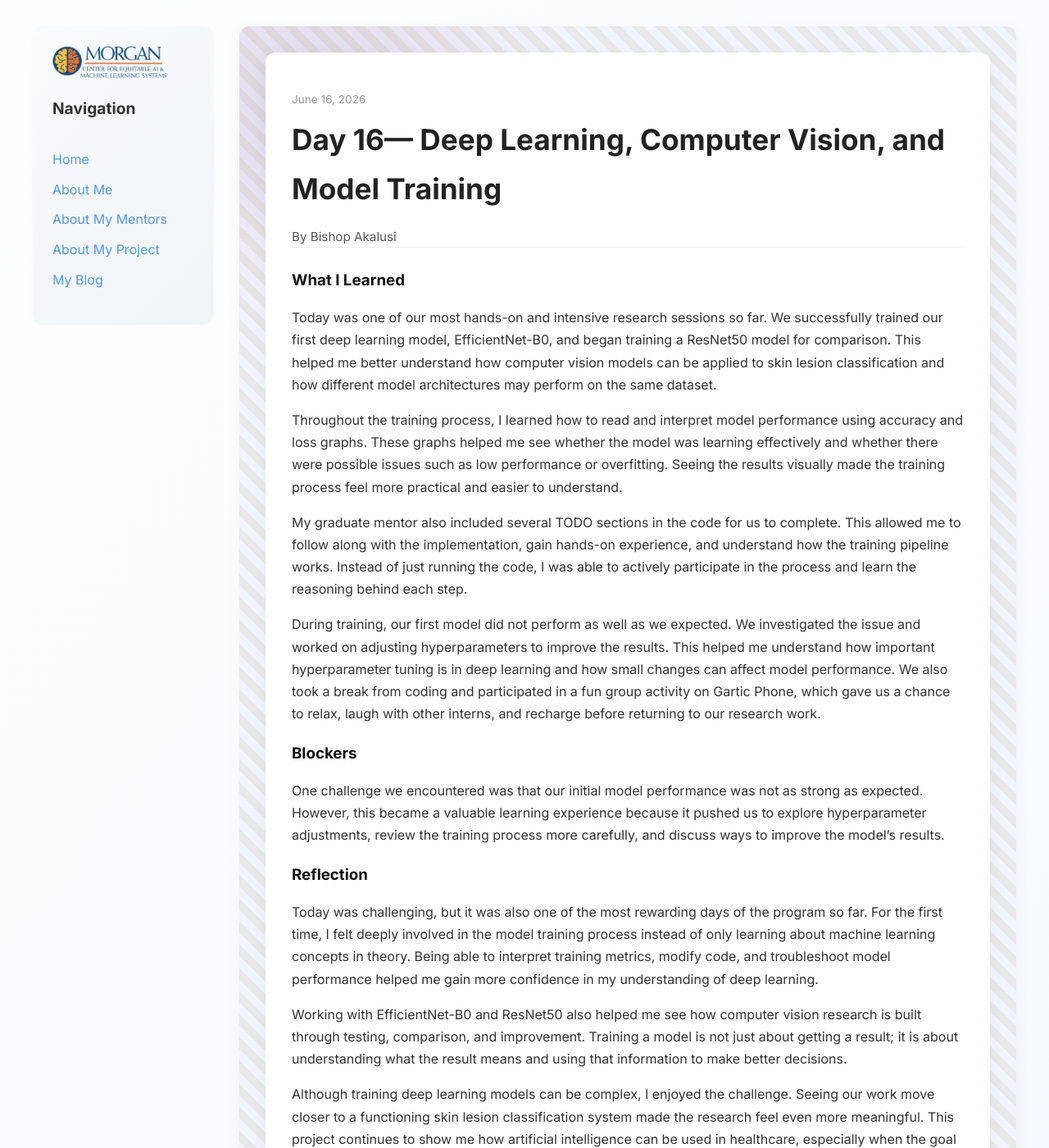
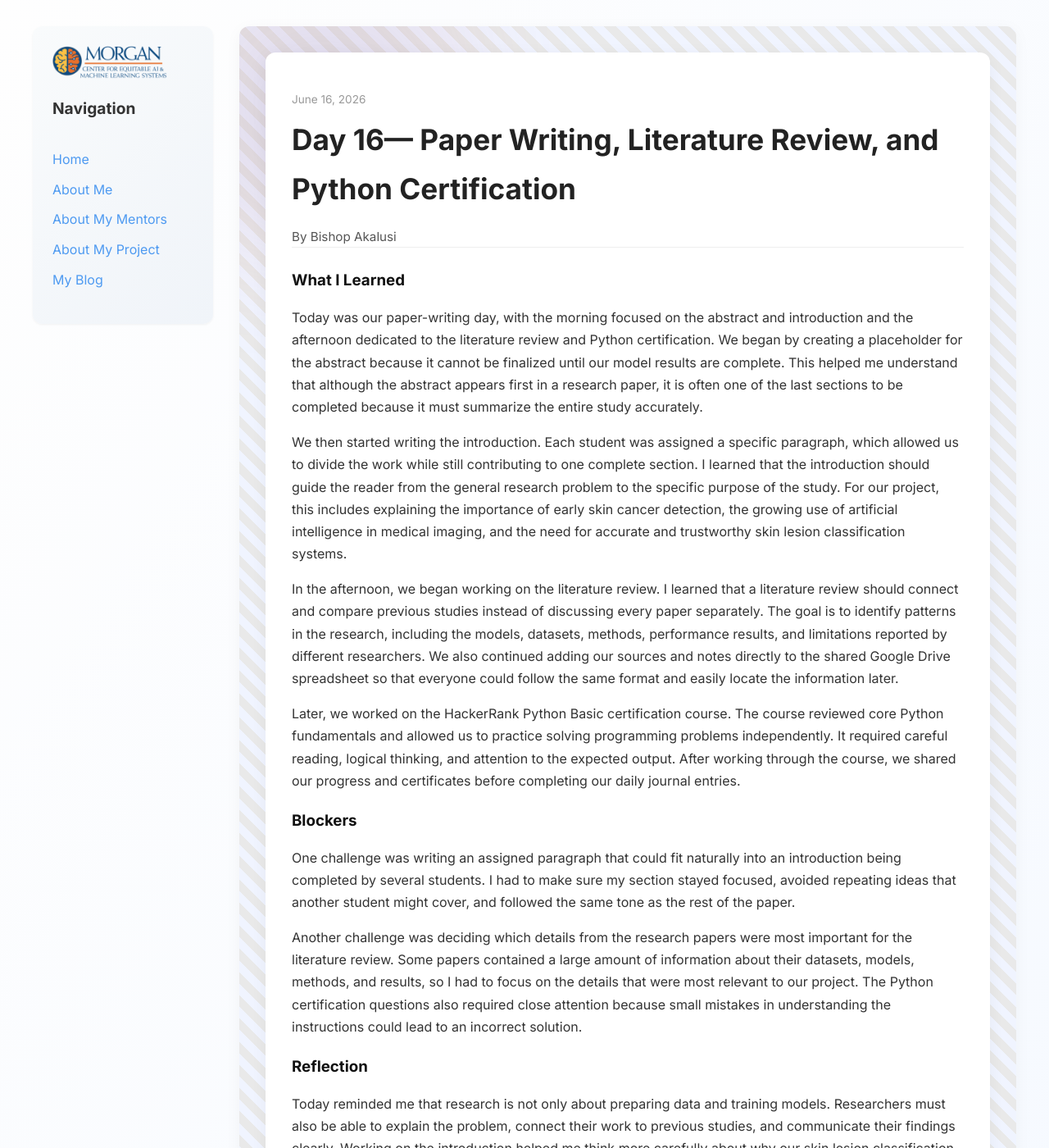
Before and after one commit to bisha1111/bisha1111ceamls26.github.io, a Jekyll site: the page built from _posts/2026-06-16-day-16.md, in a window 1280 px wide and 1400 px high. Shown: the whole window at 82% size. Built offline with Jekyll 4.4.1, drawn with Linux system fonts in a browser that asks for light colours; some of the changed text lies outside the part shown.

Commit message:
Update 2026-06-16-day-16.md

```diff
--- a/_posts/2026-06-16-day-16.md
+++ b/_posts/2026-06-16-day-16.md
@@ -1,26 +1,28 @@
 ---
 layout: post
-title: "Day 16— Deep Learning, Computer Vision, and Model Training"
+title: "Day 16— Paper Writing, Literature Review, and Python Certification"
 date: 2026-06-16
 permalink: /day16.html
-tags: ["Research", "Deep Learning", "Computer Vision", "EfficientNet", "ResNet", "Machine Learning"]
+tags: ["Research", "Academic Writing", "Literature Review", "Python", "HackerRank"]
 
 what_i_learned: |
-  Today was one of our most hands-on and intensive research sessions so far. We successfully trained our first deep learning model, EfficientNet-B0, and began training a ResNet50 model for comparison. This helped me better understand how computer vision models can be applied to skin lesion classification and how different model architectures may perform on the same dataset.
+  Today was our paper-writing day, with the morning focused on the abstract and introduction and the afternoon dedicated to the literature review and Python certification. We began by creating a placeholder for the abstract because it cannot be finalized until our model results are complete. This helped me understand that although the abstract appears first in a research paper, it is often one of the last sections to be completed because it must summarize the entire study accurately.
 
-  Throughout the training process, I learned how to read and interpret model performance using accuracy and loss graphs. These graphs helped me see whether the model was learning effectively and whether there were possible issues such as low performance or overfitting. Seeing the results visually made the training process feel more practical and easier to understand.
+  We then started writing the introduction. Each student was assigned a specific paragraph, which allowed us to divide the work while still contributing to one complete section. I learned that the introduction should guide the reader from the general research problem to the specific purpose of the study. For our project, this includes explaining the importance of early skin cancer detection, the growing use of artificial intelligence in medical imaging, and the need for accurate and trustworthy skin lesion classification systems.
 
-  My graduate mentor also included several TODO sections in the code for us to complete. This allowed me to follow along with the implementation, gain hands-on experience, and understand how the training pipeline works. Instead of just running the code, I was able to actively participate in the process and learn the reasoning behind each step.
+  In the afternoon, we began working on the literature review. I learned that a literature review should connect and compare previous studies instead of discussing every paper separately. The goal is to identify patterns in the research, including the models, datasets, methods, performance results, and limitations reported by different researchers. We also continued adding our sources and notes directly to the shared Google Drive spreadsheet so that everyone could follow the same format and easily locate the information later.
 
-  During training, our first model did not perform as well as we expected. We investigated the issue and worked on adjusting hyperparameters to improve the results. This helped me understand how important hyperparameter tuning is in deep learning and how small changes can affect model performance. We also took a break from coding and participated in a fun group activity on Gartic Phone, which gave us a chance to relax, laugh with other interns, and recharge before returning to our research work.
+  Later, we worked on the HackerRank Python Basic certification course. The course reviewed core Python fundamentals and allowed us to practice solving programming problems independently. It required careful reading, logical thinking, and attention to the expected output. After working through the course, we shared our progress and certificates before completing our daily journal entries.
 
 blockers: |
-  One challenge we encountered was that our initial model performance was not as strong as expected. However, this became a valuable learning experience because it pushed us to explore hyperparameter adjustments, review the training process more carefully, and discuss ways to improve the model's results.
+  One challenge was writing an assigned paragraph that could fit naturally into an introduction being completed by several students. I had to make sure my section stayed focused, avoided repeating ideas that another student might cover, and followed the same tone as the rest of the paper.
+
+  Another challenge was deciding which details from the research papers were most important for the literature review. Some papers contained a large amount of information about their datasets, models, methods, and results, so I had to focus on the details that were most relevant to our project. The Python certification questions also required close attention because small mistakes in understanding the instructions could lead to an incorrect solution.
 
 reflection: |
-  Today was challenging, but it was also one of the most rewarding days of the program so far. For the first time, I felt deeply involved in the model training process instead of only learning about machine learning concepts in theory. Being able to interpret training metrics, modify code, and troubleshoot model performance helped me gain more confidence in my understanding of deep learning.
+  Today reminded me that research is not only about preparing data and training models. Researchers must also be able to explain the problem, connect their work to previous studies, and communicate their findings clearly. Working on the introduction helped me think more carefully about why our skin lesion classification project matters and how to present that purpose to a reader who may not be familiar with the topic.
 
-  Working with EfficientNet-B0 and ResNet50 also helped me see how computer vision research is built through testing, comparison, and improvement. Training a model is not just about getting a result; it is about understanding what the result means and using that information to make better decisions.
+  Beginning the literature review also showed me the importance of comparing research rather than simply summarizing it. Looking at how previous studies used different deep learning models and datasets helped me better understand the progress already made in skin lesion classification. It also helped me recognize that a high accuracy score does not explain everything. The dataset, class distribution, evaluation method, and limitations of the study must also be considered.
 
-  Although training deep learning models can be complex, I enjoyed the challenge. Seeing our work move closer to a functioning skin lesion classification system made the research feel even more meaningful. This project continues to show me how artificial intelligence can be used in healthcare, especially when the goal is to build tools that are more accurate, trustworthy, and useful for real people.
+  The Python certification course was a useful way to continue improving my technical skills while working on the written side of the project. Computer science research requires both programming and communication, so today gave me the opportunity to strengthen both areas. Overall, the session helped me become more confident in contributing to our research paper and organizing information from academic sources.
 ---
```
